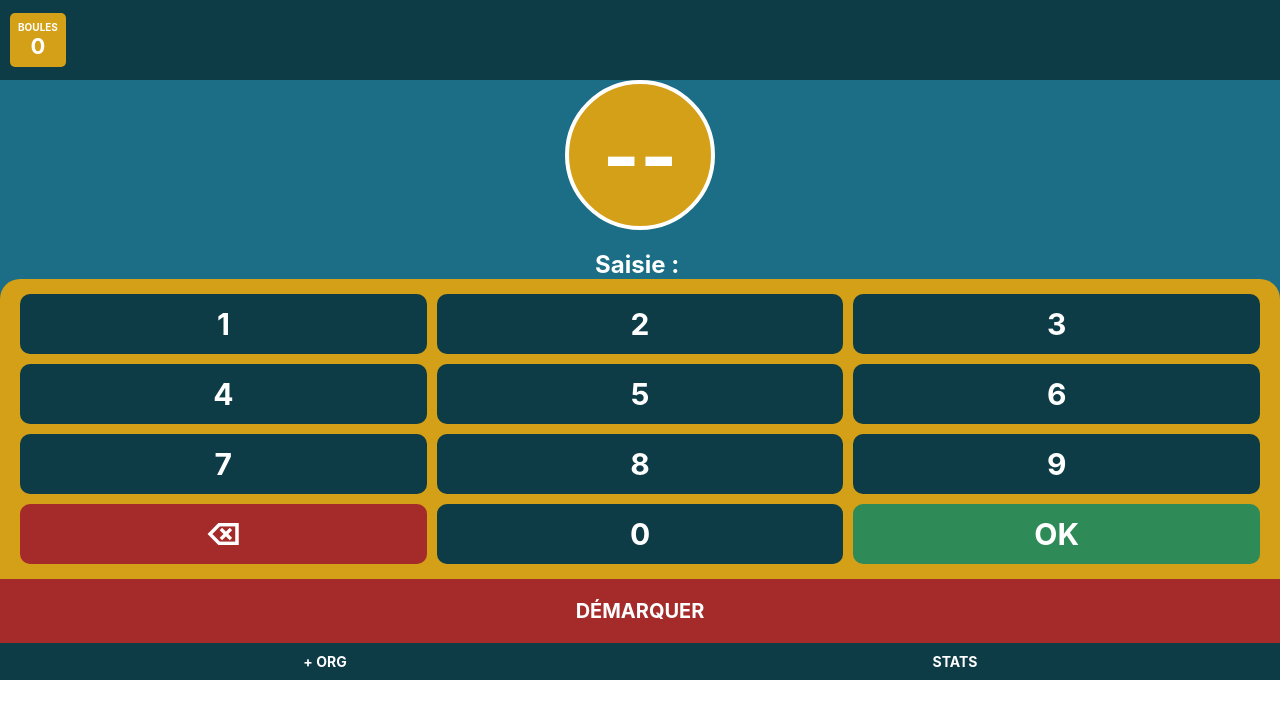
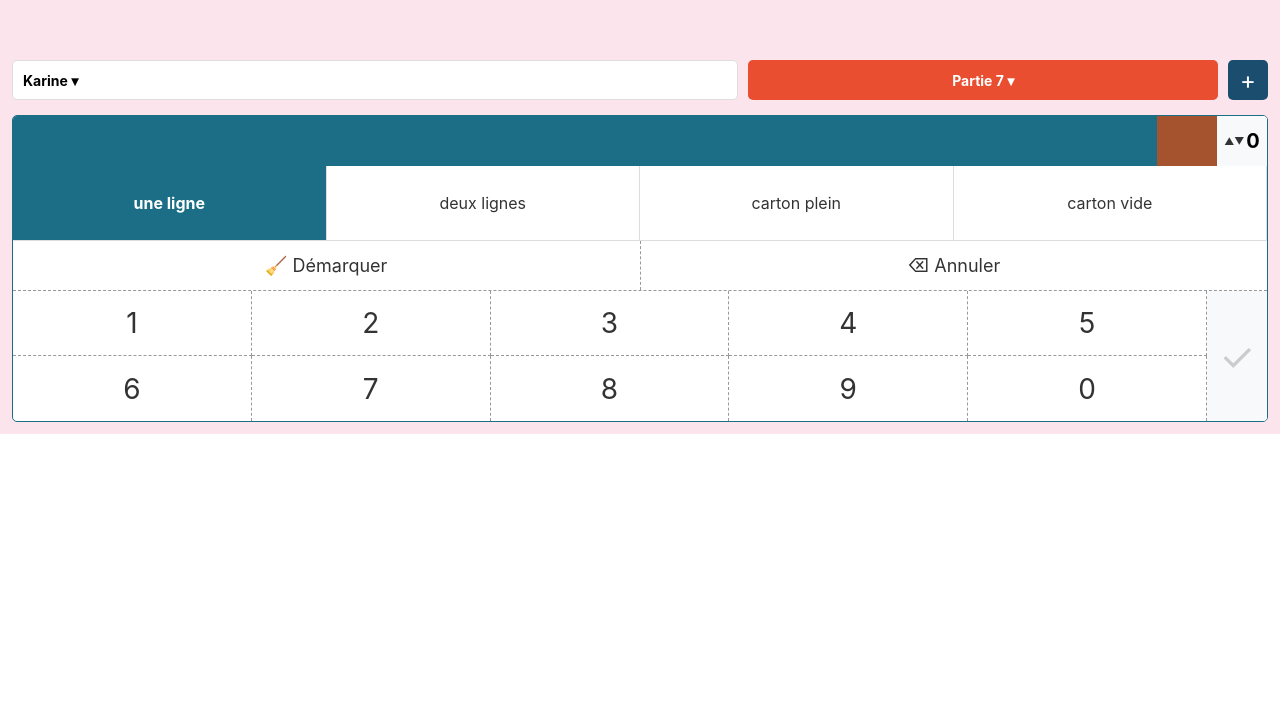
Before and after one commit to Git1602051961/statslotos, a React (Vite) app: page / in a window 1280 px wide. Shown: the top 718 px of the page. Built offline with nearby package versions, Linux system fonts and the light colour scheme.

Commit message:
Update App.tsx

```diff
--- a/App.tsx
+++ b/App.tsx
@@ -1,225 +1,131 @@
-import React, { useState } from "react";
-import {
-  Alert,
-  FlatList,
-  Modal,
-  ScrollView,
-  StyleSheet,
-  Text,
-  TextInput,
-  TouchableOpacity,
-  View,
-  Dimensions,
-} from "react-native";
-
-// --- TYPES ---
-interface NumeroSaisi {
-  val: number;
-  mode: string;
-  typePartie: string;
-  date: string;
-}
-
-interface Organisateur {
-  id: string;
-  nom: string;
-  history: NumeroSaisi[];
-}
-
-const { width } = Dimensions.get("window");
+import React, { useState } from 'react';
+import { View, Text, TouchableOpacity, StyleSheet, Modal, FlatList, Alert, TextInput, ScrollView } from 'react-native';
 
 export default function LotoApp() {
-  const [view, setView] = useState<"SAISIE" | "STATS">("SAISIE");
-  const [menuVisible, setMenuVisible] = useState(false);
-  const [modalPartieVisible, setModalPartieVisible] = useState(false);
-  const [modalAddOrgVisible, setModalAddOrgVisible] = useState(false);
-  const [modalSelectOrgVisible, setModalSelectOrgVisible] = useState(false);
+  const [currentOrg, setCurrentOrg] = useState({ nom: 'Karine', history: [] });
+  const [selectedTypePartie, setSelectedTypePartie] = useState('7');
+  const [currentInput, setCurrentInput] = useState('');
+  const [mode, setMode] = useState('une ligne');
 
-  const [newOrgName, setNewOrgName] = useState("");
-  const [organisateurs, setOrganisateurs] = useState<Organisateur[]>([]);
-  const [selectedOrgId, setSelectedOrgId] = useState<string | null>(null);
-
-  const [currentInput, setCurrentInput] = useState("");
-  const [typePartie, setTypePartie] = useState("Quine");
-  const [history, setHistory] = useState<NumeroSaisi[]>([]);
-
-  // --- FONCTIONS ---
-
-  const handleNumberPress = (num: string) => {
-    if (currentInput.length < 2) {
-      setCurrentInput(prev => prev + num);
-    }
+  const handlePressNumber = (val: string) => {
+    let nextInput = currentInput + val;
+    if (nextInput.length > 2) return;
+    if (nextInput.length === 2) {
+      const num = parseInt(nextInput);
+      if (num >= 1 && num <= 90) {
+        setCurrentOrg(prev => ({ ...prev, history: [{val: num}, ...prev.history] }));
+        setCurrentInput('');
+      } else { setCurrentInput(''); }
+    } else { setCurrentInput(nextInput); }
   };
-
-  const handleValidate = () => {
-    const val = parseInt(currentInput);
-    if (isNaN(val) || val < 1 || val > 90) {
-      setCurrentInput("");
-      return;
-    }
-    const newItem: NumeroSaisi = {
-      val,
-      mode: "Manuel",
-      typePartie,
-      date: new Date().toLocaleTimeString(),
-    };
-    setHistory([newItem, ...history]);
-    setCurrentInput("");
-  };
-
-  const handleBackspace = () => {
-    setCurrentInput(prev => prev.slice(0, -1));
-  };
-
-  // LA FONCTION DÉMARQUER CORRIGÉE
-  const handleDemarquer = () => {
-    setHistory([]);
-    setCurrentInput("");
-  };
-
-  const addOrganisateur = () => {
-    if (newOrgName.trim()) {
-      const newOrg: Organisateur = {
-        id: Date.now().toString(),
-        nom: newOrgName,
-        history: [],
-      };
-      setOrganisateurs([...organisateurs, newOrg]);
-      setNewOrgName("");
-      setModalAddOrgVisible(false);
-    }
-  };
-
-  const currentOrg = organisateurs.find(o => o.id === selectedOrgId);
 
   return (
     <View style={styles.container}>
-      {/* HEADER AVEC HISTORIQUE */}
-      <View style={styles.header}>
-        <View style={styles.statsContainer}>
-          <Text style={styles.statsLabel}>BOULES</Text>
-          <Text style={styles.statsValue}>{history.length}</Text>
-        </View>
-        <ScrollView horizontal showsHorizontalScrollIndicator={false} style={styles.historyScroll}>
-          {history.map((item, index) => (
-            <View key={index} style={styles.historyBall}>
-              <Text style={styles.historyText}>{item.val}</Text>
-            </View>
-          ))}
-        </ScrollView>
+      {/* HEADER : ORGANISATEUR & PARTIE */}
+      <View style={styles.topHeader}>
+        <View style={styles.whiteInput}><Text style={styles.inputText}>{currentOrg.nom} ▾</Text></View>
+        <View style={styles.orangeInput}><Text style={styles.orangeText}>Partie {selectedTypePartie} ▾</Text></View>
+        <TouchableOpacity style={styles.plusBtn}><Text style={styles.plusText}>+</Text></TouchableOpacity>
       </View>
 
-      {/* ZONE CENTRALE AFFICHAGE */}
-      <View style={styles.displayArea}>
-        <View style={styles.mainBall}>
-          <Text style={styles.mainBallText}>{history[0]?.val || "--"}</Text>
+      {/* CLAVIER PRINCIPAL */}
+      <View style={styles.card}>
+        {/* BARRE DE NUMÉROS (HISTORIQUE) */}
+        <View style={styles.historyBar}>
+          <View style={styles.historyBlueArea}>
+            {[5,4,3,2,1,0].map(i => (
+              <Text key={i} style={styles.historyNum}>{currentOrg.history[i+1]?.val || ''}</Text>
+            ))}
+          </View>
+          <View style={styles.lastNumBrown}>
+            <Text style={styles.historyNum}>{currentOrg.history[0]?.val || ''}</Text>
+          </View>
+          <View style={styles.counterArea}>
+            <Text style={styles.arrowIcon}>▲▼</Text>
+            <Text style={styles.counterNum}>{currentOrg.history.length}</Text>
+          </View>
         </View>
-        <Text style={styles.inputPreview}>Saisie : {currentInput}</Text>
-      </View>
 
-      {/* CLAVIER DESIGN ORIGINAL */}
-      <View style={styles.keyboardContainer}>
-        <View style={styles.row}>
-          {["1", "2", "3"].map(n => (
-            <TouchableOpacity key={n} style={styles.key} onPress={() => handleNumberPress(n)}>
-              <Text style={styles.keyText}>{n}</Text>
+        {/* MODES DE JEU (4 COLONNES) */}
+        <View style={styles.modeRow}>
+          {['une ligne', 'deux lignes', 'carton plein', 'carton vide'].map(m => (
+            <TouchableOpacity key={m} onPress={() => setMode(m)} style={[styles.modeBtn, mode === m && styles.modeBtnActive]}>
+              <Text style={[styles.modeText, mode === m && styles.modeTextActive]}>{m}</Text>
             </TouchableOpacity>
           ))}
         </View>
-        <View style={styles.row}>
-          {["4", "5", "6"].map(n => (
-            <TouchableOpacity key={n} style={styles.key} onPress={() => handleNumberPress(n)}>
-              <Text style={styles.keyText}>{n}</Text>
-            </TouchableOpacity>
-          ))}
-        </View>
-        <View style={styles.row}>
-          {["7", "8", "9"].map(n => (
-            <TouchableOpacity key={n} style={styles.key} onPress={() => handleNumberPress(n)}>
-              <Text style={styles.keyText}>{n}</Text>
-            </TouchableOpacity>
-          ))}
-        </View>
-        <View style={styles.row}>
-          <TouchableOpacity style={[styles.key, styles.backKey]} onPress={handleBackspace}>
-            <Text style={styles.keyText}>⌫</Text>
+
+        {/* ACTIONS (BORDURES POINTILLÉES) */}
+        <View style={styles.actionRow}>
+          <TouchableOpacity style={styles.actionBtn} onPress={() => setCurrentOrg({...currentOrg, history: []})}>
+            <Text style={styles.actionLabel}>🧹 Démarquer</Text>
           </TouchableOpacity>
-          <TouchableOpacity style={styles.key} onPress={() => handleNumberPress("0")}>
-            <Text style={styles.keyText}>0</Text>
-          </TouchableOpacity>
-          <TouchableOpacity style={[styles.key, styles.validKey]} onPress={handleValidate}>
-            <Text style={styles.keyText}>OK</Text>
+          <TouchableOpacity style={[styles.actionBtn, {borderRightWidth: 0}]} onPress={() => setCurrentInput('')}>
+            <Text style={styles.actionLabel}>⌫ Annuler</Text>
           </TouchableOpacity>
         </View>
-      </View>
 
-      {/* BOUTON DÉMARQUER STYLE ORIGINAL */}
-      <TouchableOpacity style={styles.btnDemarquer} onPress={handleDemarquer}>
-        <Text style={styles.btnDemarquerText}>DÉMARQUER</Text>
-      </TouchableOpacity>
-
-      {/* BARRE DE NAVIGATION BASSE */}
-      <View style={styles.navBar}>
-        <TouchableOpacity style={styles.navItem} onPress={() => setModalAddOrgVisible(true)}>
-          <Text style={styles.navText}>+ ORG</Text>
-        </TouchableOpacity>
-        <TouchableOpacity style={styles.navItem} onPress={() => setView("STATS")}>
-          <Text style={styles.navText}>STATS</Text>
-        </TouchableOpacity>
-      </View>
-
-      {/* MODAL ORGANISATEUR */}
-      <Modal visible={modalAddOrgVisible} transparent animationType="slide">
-        <View style={styles.modalOverlay}>
-          <View style={styles.modalContent}>
-            <Text style={styles.modalTitle}>Nouvel Organisateur</Text>
-            <TextInput
-              style={styles.input}
-              placeholder="Nom..."
-              value={newOrgName}
-              onChangeText={setNewOrgName}
-            />
-            <TouchableOpacity style={styles.modalBtn} onPress={addOrganisateur}>
-              <Text style={styles.modalBtnText}>AJOUTER</Text>
-            </TouchableOpacity>
-            <TouchableOpacity onPress={() => setModalAddOrgVisible(false)}>
-              <Text style={{marginTop: 15, color: 'red'}}>Fermer</Text>
-            </TouchableOpacity>
+        {/* PAVÉ NUMÉRIQUE */}
+        <View style={styles.numpadGrid}>
+          <View style={styles.numbersPart}>
+            <View style={styles.keyRow}>
+              {[1, 2, 3, 4, 5].map(n => (
+                <TouchableOpacity key={n} style={styles.key} onPress={() => handlePressNumber(n.toString())}>
+                  <Text style={styles.keyText}>{n}</Text>
+                </TouchableOpacity>
+              ))}
+            </View>
+            <View style={styles.keyRow}>
+              {[6, 7, 8, 9, 0].map(n => (
+                <TouchableOpacity key={n} style={[styles.key, {borderBottomWidth: 0}]} onPress={() => handlePressNumber(n.toString())}>
+                  <Text style={styles.keyText}>{n}</Text>
+                </TouchableOpacity>
+              ))}
+            </View>
+          </View>
+          <View style={styles.checkSide}>
+             <Text style={[styles.checkIcon, currentInput.length === 1 && {color: '#1B6E85'}]}>✓</Text>
           </View>
         </View>
-      </Modal>
+      </View>
     </View>
   );
 }
 
 const styles = StyleSheet.create({
-  container: { flex: 1, backgroundColor: "#1B6E85" },
-  header: { flexDirection: "row", padding: 10, backgroundColor: "#0D3B46", alignItems: "center", height: 80 },
-  statsContainer: { backgroundColor: "#D4A017", padding: 8, borderRadius: 5, alignItems: "center", marginRight: 10 },
-  statsLabel: { color: "white", fontSize: 10, fontWeight: "bold" },
-  statsValue: { color: "white", fontSize: 22, fontWeight: "bold" },
-  historyScroll: { flex: 1 },
-  historyBall: { width: 40, height: 40, borderRadius: 20, backgroundColor: "white", justifyContent: "center", alignItems: "center", marginRight: 8 },
-  historyText: { color: "#1B6E85", fontWeight: "bold" },
-  displayArea: { flex: 1, justifyContent: "center", alignItems: "center" },
-  mainBall: { width: 150, height: 150, borderRadius: 75, backgroundColor: "#D4A017", justifyContent: "center", alignItems: "center", borderWidth: 4, borderColor: "white" },
-  mainBallText: { fontSize: 80, color: "white", fontWeight: "bold" },
-  inputPreview: { color: "white", fontSize: 24, marginTop: 20, fontWeight: "bold" },
-  keyboardContainer: { backgroundColor: "#D4A017", padding: 10, borderTopLeftRadius: 20, borderTopRightRadius: 20 },
-  row: { flexDirection: "row", justifyContent: "center" },
-  key: { width: (width / 3) - 20, height: 60, backgroundColor: "#0D3B46", margin: 5, borderRadius: 10, justifyContent: "center", alignItems: "center" },
-  keyText: { color: "white", fontSize: 30, fontWeight: "bold" },
-  backKey: { backgroundColor: "#A52A2A" },
-  validKey: { backgroundColor: "#2E8B57" },
-  btnDemarquer: { backgroundColor: "#A52A2A", padding: 20, alignItems: "center" },
-  btnDemarquerText: { color: "white", fontSize: 20, fontWeight: "bold" },
-  navBar: { flexDirection: "row", backgroundColor: "#0D3B46", padding: 10 },
-  navItem: { flex: 1, alignItems: "center" },
-  navText: { color: "white", fontWeight: "bold" },
-  modalOverlay: { flex: 1, backgroundColor: "rgba(0,0,0,0.8)", justifyContent: "center", alignItems: "center" },
-  modalContent: { backgroundColor: "white", padding: 25, borderRadius: 15, width: "80%", alignItems: "center" },
-  modalTitle: { fontSize: 20, fontWeight: "bold", marginBottom: 20 },
-  input: { borderBottomWidth: 2, borderColor: "#D4A017", width: "100%", marginBottom: 20, fontSize: 18, padding: 5 },
-  modalBtn: { backgroundColor: "#D4A017", padding: 12, borderRadius: 8, width: "100%", alignItems: "center" },
-  modalBtnText: { color: "white", fontWeight: "bold", fontSize: 16 },
+  container: { flex: 1, backgroundColor: '#FCE4EC', padding: 12, paddingTop: 60 },
+  topHeader: { flexDirection: 'row', marginBottom: 15, alignItems: 'center' },
+  whiteInput: { flex: 1.5, backgroundColor: '#fff', height: 40, borderRadius: 5, justifyContent: 'center', paddingHorizontal: 10, borderWidth: 1, borderColor: '#ddd' },
+  orangeInput: { flex: 1, backgroundColor: '#E94E31', height: 40, borderRadius: 5, justifyContent: 'center', alignItems: 'center', marginLeft: 10 },
+  plusBtn: { backgroundColor: '#1B4D6E', width: 40, height: 40, borderRadius: 5, justifyContent: 'center', alignItems: 'center', marginLeft: 10 },
+  inputText: { fontWeight: 'bold', fontSize: 14 },
+  orangeText: { color: '#fff', fontWeight: 'bold', fontSize: 14 },
+  plusText: { color: '#fff', fontSize: 24 },
+
+  card: { backgroundColor: '#fff', borderRadius: 5, borderWidth: 1, borderColor: '#1B6E85', overflow: 'hidden' },
+  historyBar: { flexDirection: 'row', height: 50 },
+  historyBlueArea: { flex: 1, backgroundColor: '#1B6E85', flexDirection: 'row', alignItems: 'center', justifyContent: 'space-around', paddingHorizontal: 5 },
+  lastNumBrown: { width: 60, backgroundColor: '#A5522E', justifyContent: 'center', alignItems: 'center' },
+  counterArea: { width: 50, flexDirection: 'row', alignItems: 'center', justifyContent: 'center', backgroundColor: '#F8F9FA' },
+  historyNum: { color: '#fff', fontSize: 24, fontWeight: '500' },
+  counterNum: { fontSize: 20, fontWeight: 'bold', marginLeft: 2 },
+  arrowIcon: { fontSize: 10, color: '#333' },
+
+  modeRow: { flexDirection: 'row', height: 75, borderBottomWidth: 1, borderColor: '#ddd' },
+  modeBtn: { flex: 1, justifyContent: 'center', alignItems: 'center', padding: 5, borderRightWidth: 1, borderColor: '#ddd' },
+  modeBtnActive: { backgroundColor: '#1B6E85' },
+  modeText: { textAlign: 'center', fontSize: 16, color: '#333' },
+  modeTextActive: { color: '#fff', fontWeight: 'bold' },
+
+  actionRow: { flexDirection: 'row', height: 50, borderBottomWidth: 1, borderColor: '#999', borderStyle: 'dashed' },
+  actionBtn: { flex: 1, justifyContent: 'center', alignItems: 'center', borderRightWidth: 1, borderColor: '#999', borderStyle: 'dashed' },
+  actionLabel: { fontSize: 18, color: '#333' },
+
+  numpadGrid: { flexDirection: 'row', height: 130 },
+  numbersPart: { flex: 1 },
+  keyRow: { flexDirection: 'row', flex: 1 },
+  key: { flex: 1, justifyContent: 'center', alignItems: 'center', borderRightWidth: 1, borderBottomWidth: 1, borderColor: '#999', borderStyle: 'dashed' },
+  keyText: { fontSize: 28, color: '#333' },
+  checkSide: { width: 60, justifyContent: 'center', alignItems: 'center', backgroundColor: '#F8F9FA' },
+  checkIcon: { fontSize: 40, color: '#CCC' }
 });
```
